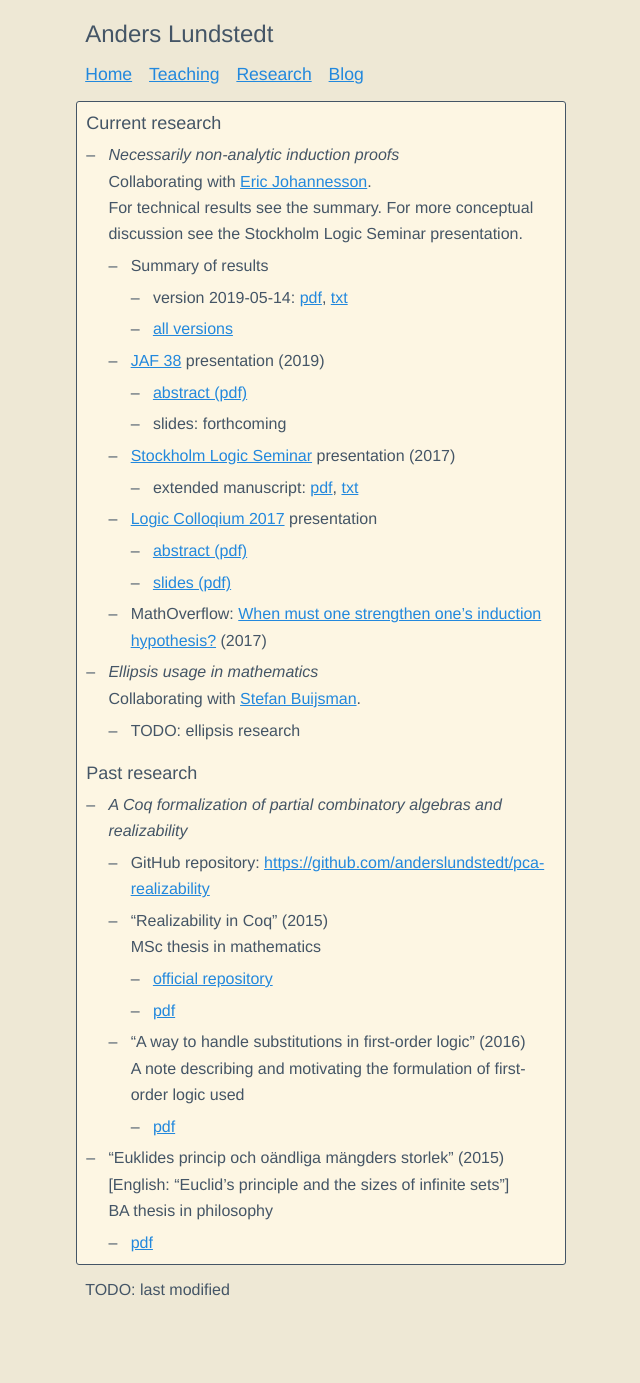
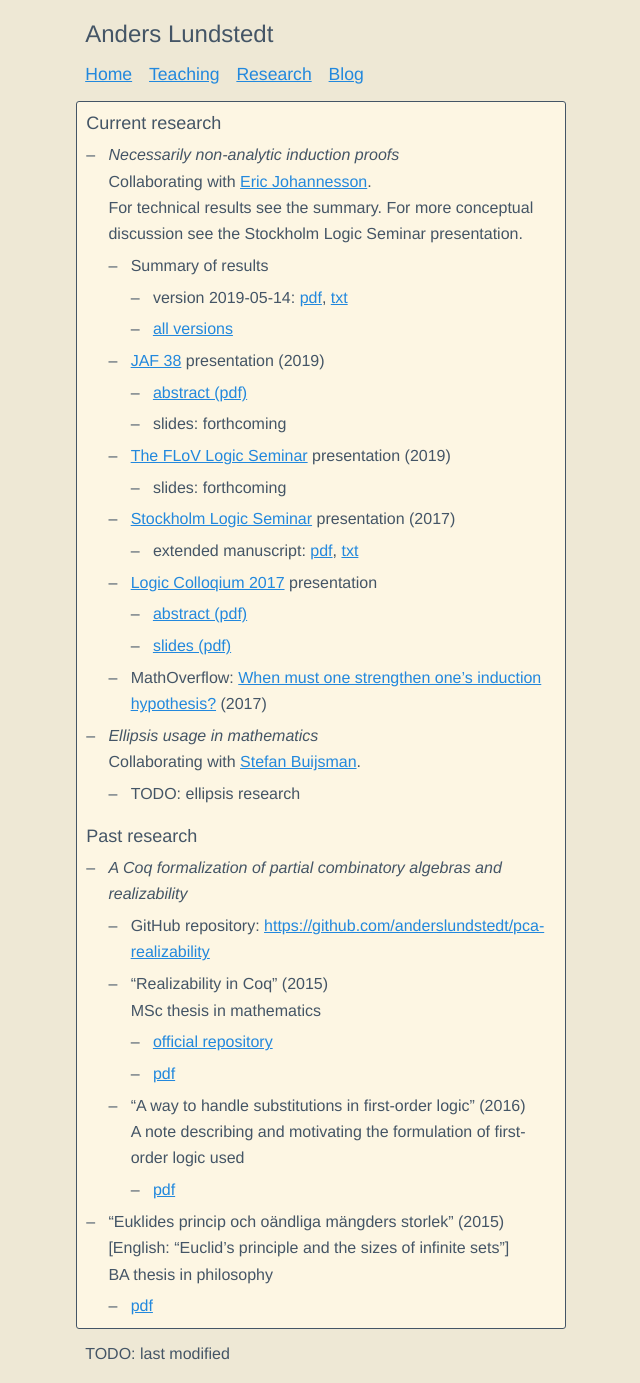
Before and after one commit to anderslundstedt/anderslundstedt.github.io, a Jekyll site: the page built from research/index.md, in a window 1280 px wide. Shown: the whole page, without its empty margins (319-959 px from the left). Built offline with Jekyll 4.4.1, drawn with Linux system fonts in a browser that asks for light colours; before the commit the page ends 1320 px from its top, so only the background shows below that.

Commit message:
FLoV Logic seminar

```diff
--- a/research/index.md
+++ b/research/index.md
@@ -14,6 +14,9 @@
     - [all versions](non_analytic_induction/summary/)
   - [JAF 38](https://jaf2019nyc.com) presentation (2019)
     - [abstract (pdf)](non_analytic_induction/JAF38/lundstedt_non_analytic_induction_JAF38_20190402.pdf)
+    - slides: forthcoming
+  - [The FLoV Logic Seminar](https://flov.gu.se/english/research/seminars/logic)
+    presentation (2019)
     - slides: forthcoming
   - [Stockholm Logic Seminar](http://logic.math.su.se/seminar)
     presentation (2017)
```
